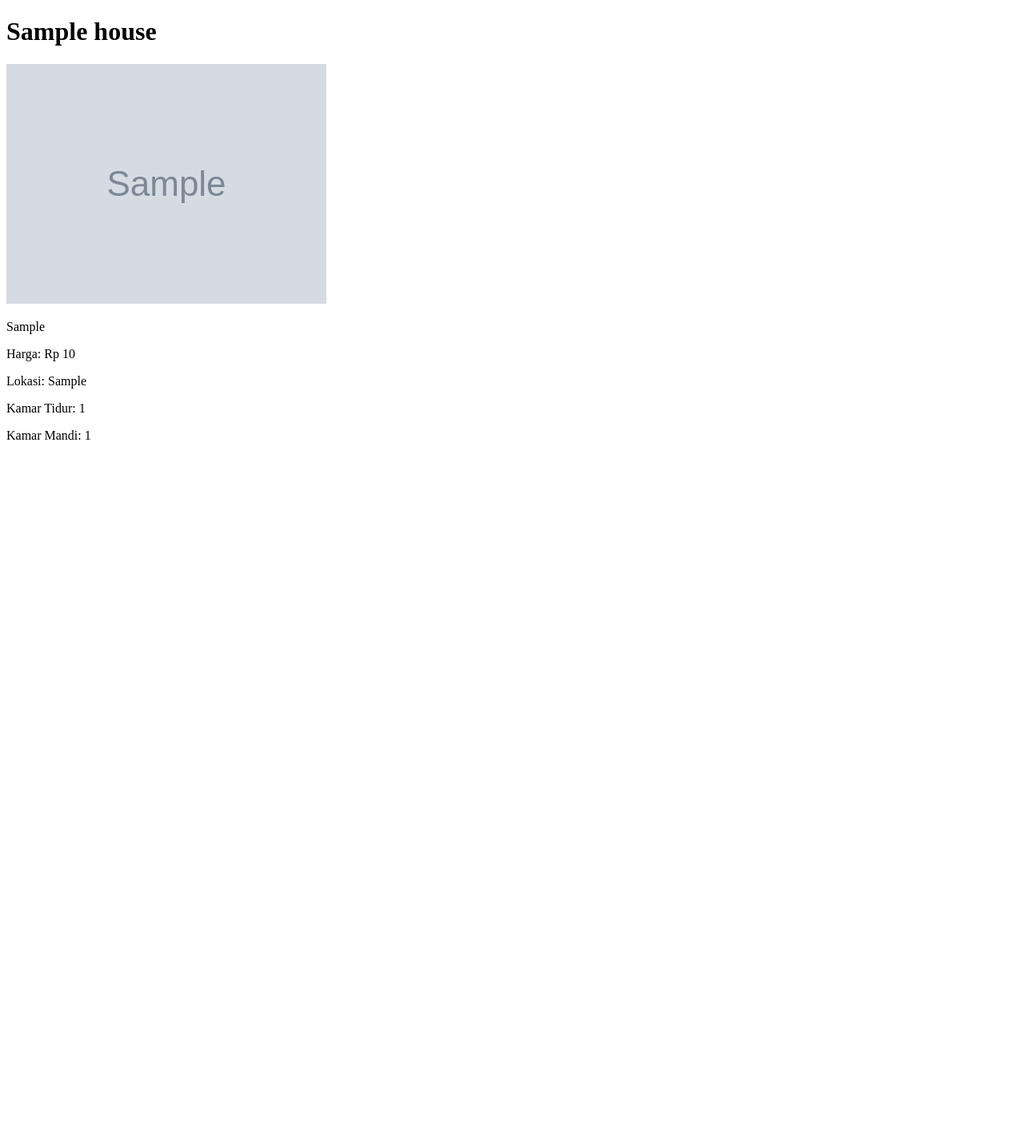
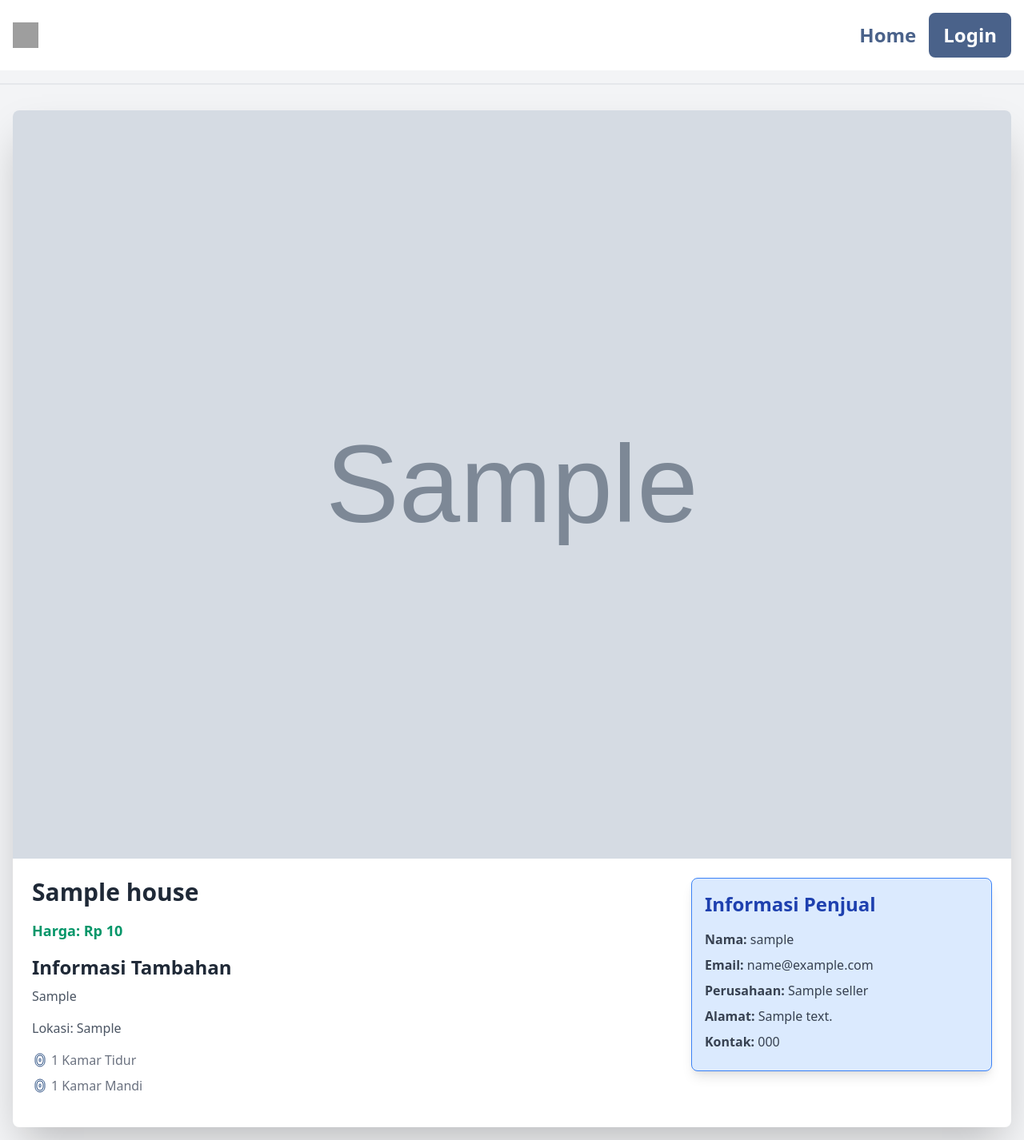
Before and after one commit to PBP24-D01/HouseHunt, a Django app: page /house/1/ in a window 1280 px wide. Shown: the whole page at 80% size. Before the commit the page ends 550 px from the top, so only its background shows below. Run offline with Django 5.2, Linux system fonts and the light colour scheme; tables that the repository leaves empty hold one stand-in row (values such as "Sample post"); grey boxes marked "Sample" are stand-in pictures; grey boxes are pictures that could not be loaded.

Commit message:
feat: added house details and fixed images

```diff
--- a/rumah/templates/house_detail.html
+++ b/rumah/templates/house_detail.html
@@ -1,16 +1,49 @@
 <!DOCTYPE html>
 {% load humanize %}
-<html>
+{% load static %}
+{% include 'navbar.html' %}
+<html lang="en">
 <head>
+    <meta charset="UTF-8">
+    <meta name="viewport" content="width=device-width, initial-scale=1.0">
     <title>{{ house.judul }}</title>
+    <link rel="stylesheet" href="https://cdnjs.cloudflare.com/ajax/libs/tailwindcss/2.2.19/tailwind.min.css">
 </head>
-<body>
-    <h1>{{ house.judul }}</h1>
-    <img src="{{ house.gambar.url }}" alt="{{ house.judul }}">
-    <p>{{ house.deskripsi }}</p>
-    <p>Harga: Rp {{ house.harga|intcomma }}</p>
-    <p>Lokasi: {{ house.lokasi }}</p>
-    <p>Kamar Tidur: {{ house.kamar_tidur }}</p>
-    <p>Kamar Mandi: {{ house.kamar_mandi }}</p>
+<body class="bg-gray-100">
+    <div class="container mx-auto p-4">
+        <div class="bg-white rounded-lg shadow-2xl overflow-hidden">
+            <img src="{{ house.gambar.url }}" alt="{{ house.judul }}" class="w-full object-cover" loading="lazy">
+            <div class="p-6 flex flex-wrap lg:flex-nowrap">
+                <div class="w-full lg:w-2/3">
+                    <h1 class="text-3xl font-bold mb-4 text-gray-800">{{ house.judul }}</h1>
+                    <p class="text-green-600 font-bold text-lg mb-4">Harga: Rp {{ house.harga|intcomma }}</p>
+
+                    <h2 class="text-2xl font-bold mb-2 text-gray-800">Informasi Tambahan</h2>
+                    <p class="text-gray-600 mb-4">{{ house.deskripsi }}</p>
+                    <p class="text-gray-600 mb-4">Lokasi: {{ house.lokasi }}</p>
+                    <div class="text-gray-500 mb-4">
+                        <div class="flex items-center mb-2">
+                            <svg class="w-5 h-5 mr-1" fill="#F5FFFF" stroke="#365486" viewBox="0 0 20 20"><path d="M10 2a6 6 0 00-6 6v4a6 6 0 006 6 6 6 0 006-6V8a6 6 0 00-6-6zm0 2a4 4 0 014 4v4a4 4 0 01-8 0V8a4 4 0 014-4zm-1 5a1 1 0 112 0v2a1 1 0 11-2 0V9z"/></svg>
+                            {{ house.kamar_tidur }} Kamar Tidur
+                        </div>
+                        <div class="flex items-center">
+                            <svg class="w-5 h-5 mr-1" fill="#F5FFFF" stroke="#365486" viewBox="0 0 20 20"><path d="M10 2a6 6 0 00-6 6v4a6 6 0 006 6 6 6 0 006-6V8a6 6 0 00-6-6zm0 2a4 4 0 014 4v4a4 4 0 01-8 0V8a4 4 0 014-4zm-1 5a1 1 0 112 0v2a1 1 0 11-2 0V9z"/></svg>
+                            {{ house.kamar_mandi }} Kamar Mandi
+                        </div>
+                    </div>
+                </div>
+                <div class="w-full lg:w-1/3 lg:pl-6 mt-6 lg:mt-0">
+                    <div class="bg-blue-100 border border-blue-500 rounded-lg p-4 shadow-lg">
+                        <h2 class="text-2xl font-bold mb-4 text-blue-800">Informasi Penjual</h2>
+                        <p class="text-gray-700 mb-2"><strong>Nama:</strong> {{ house.seller.user.username }}</p>
+                        <p class="text-gray-700 mb-2"><strong>Email:</strong> {{ house.seller.user.email }}</p>
+                        <p class="text-gray-700 mb-2"><strong>Perusahaan:</strong> {{ house.seller.company_name }}</p>
+                        <p class="text-gray-700 mb-2"><strong>Alamat:</strong> {{ house.seller.company_address }}</p>
+                        <p class="text-gray-700 mb-2"><strong>Kontak:</strong> {{ house.seller.user.phone_number }}</p>
+                    </div>
+                </div>
+            </div>
+        </div>
+    </div>
 </body>
 </html>
--- a/rumah/templates/house_listings.html
+++ b/rumah/templates/house_listings.html
@@ -2,7 +2,7 @@
 <div class="grid grid-cols-1 md:grid-cols-2 lg:grid-cols-3 gap-6 p-4">
     {% for house in houses %}
     <article class="bg-[#F5FFFF] rounded-lg shadow-2xl overflow-hidden">
-        <img src="{% static 'img/rumah_' %}{{ house.id }}.jpg" alt="Gambar {{ house.judul }}" class="w-full h-48 object-cover" loading="lazy">
+        <img src="{{ house.gambar.url }}" alt="Gambar {{ house.judul }}" class="w-full h-48 object-cover" loading="lazy">
         <div class="p-6">
             <h2 class="text-2xl font-bold mb-2 text-gray-800">{{ house.judul }}</h2>
             <p class="text-gray-600 mb-4">{{ house.lokasi }}</p>
```
